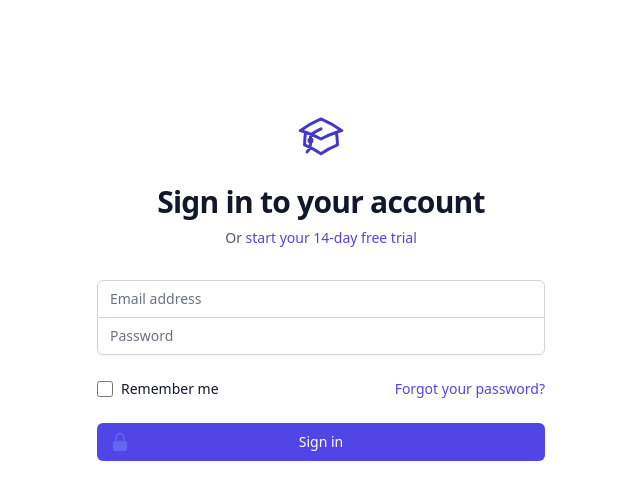
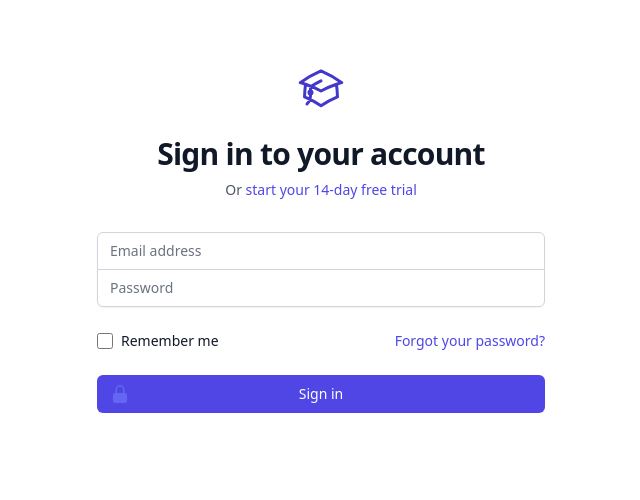
Before and after one commit to rannien/workout-nuxt, a Nuxt app: page /login in a window 1280 px wide. Shown: the top 500 px of the page, without its empty margins (319-959 px from the left). Built offline with nearby package versions, Linux system fonts and the light colour scheme.

Commit message:
chore: cleanup full screen layout

```diff
--- a/layouts/full-screen.vue
+++ b/layouts/full-screen.vue
@@ -1,9 +1,5 @@
 <template>
-  <div
-    class="flex min-h-full items-center justify-center py-12 px-4 sm:px-6 lg:px-8"
-  >
-    <div class="w-full max-w-md space-y-8">
-      <slot />
-    </div>
+  <div class="flex min-h-full items-center justify-center">
+    <slot />
   </div>
 </template>
--- a/pages/login.vue
+++ b/pages/login.vue
@@ -10,6 +10,7 @@ let credentials = reactive({
 </script>
 
 <template>
+  <div class="w-full max-w-md space-y-8">
     <div class="mt-16">
       <svg
         xmlns="http://www.w3.org/2000/svg"
@@ -119,4 +120,5 @@ let credentials = reactive({
         </button>
       </div>
     </form>
+  </div>
 </template>
```
Lines whose indentation alone changed are shown as unchanged.
